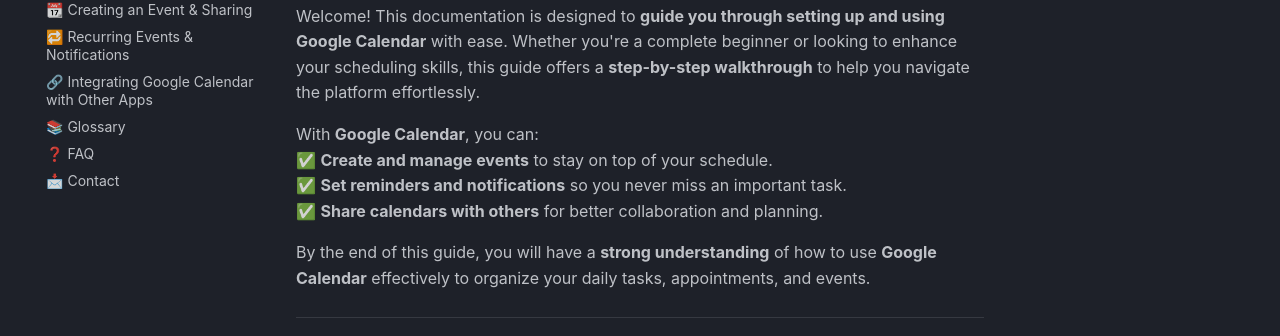
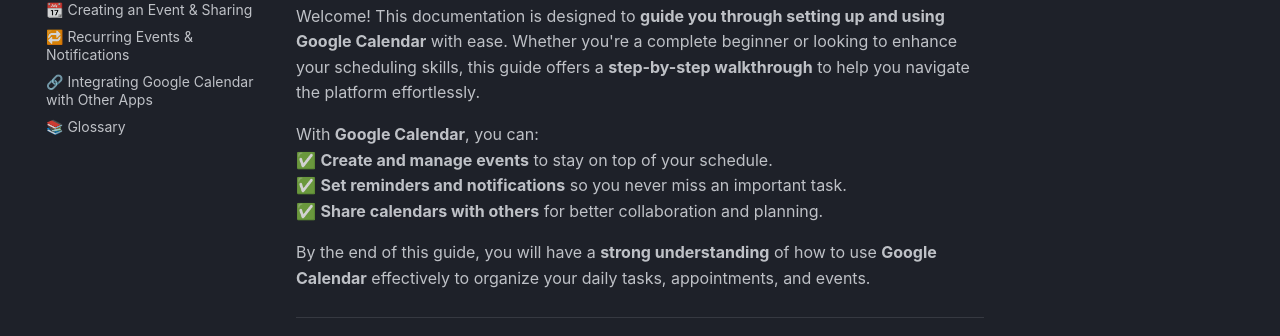
Before and after one commit to mobina-soltani/google-calendar-documentation, an MkDocs documentation site: the page built from docs/index.md, in a window 1280 px wide. Shown: the part 227-563 px from the top of the page. Built offline with MkDocs 1.6.1 and Material for MkDocs 9.7.7, drawn with Linux system fonts in a browser that asks for light colours.

Commit message:
Remove unused links

```diff
--- a/mkdocs.yml
+++ b/mkdocs.yml
@@ -12,8 +12,6 @@
   - 🔁 Recurring Events & Notifications: Recurring.md
   - 🔗 Integrating Google Calendar with Other Apps: Integrating.md
   - 📚 Glossary: Glossary.md
-  - ❓ FAQ: faq.md
-  - 📩 Contact: contact.md
 
 # 🎨 Theme Settings
 theme:
```
